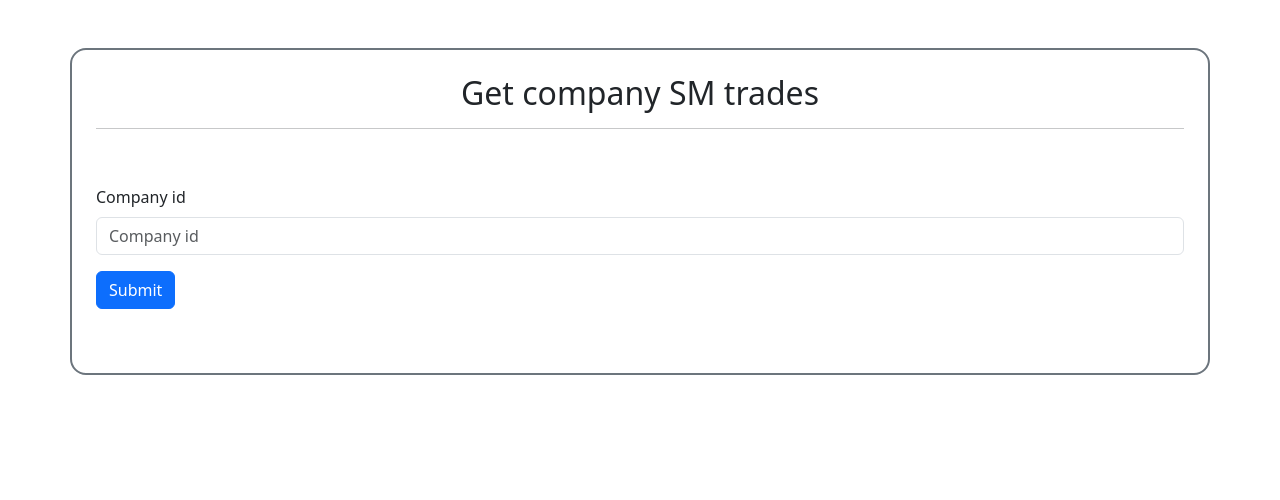
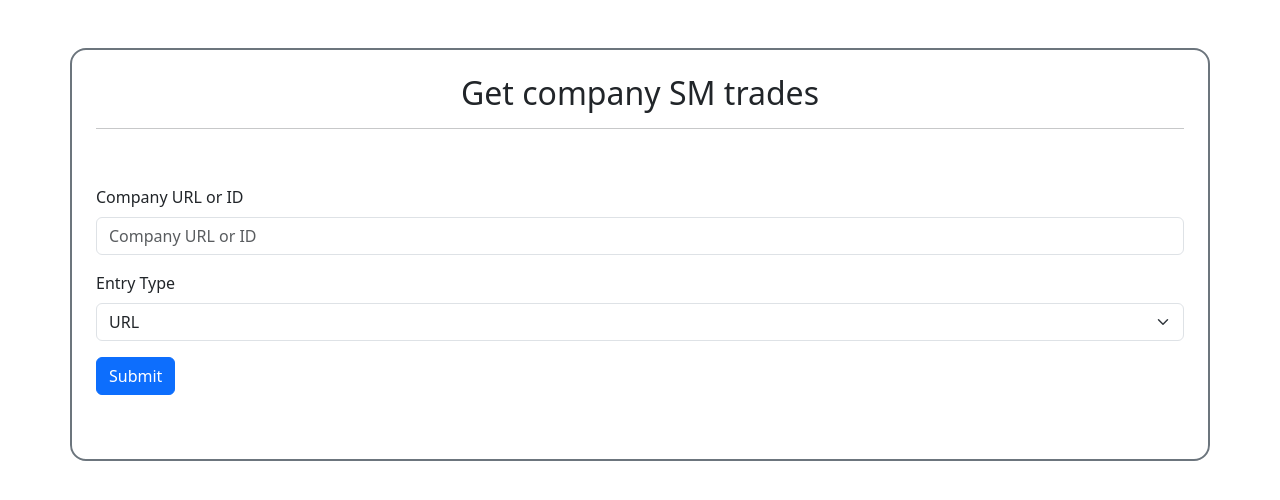
Before and after one commit to ClemLanoe/seedlense, a Django app: page /tools/company/sm_trades in a window 1280 px wide. Shown: the part 56-556 px from the top of the page. Run offline with Django 4.2, Linux system fonts and the light colour scheme; some libraries are stand-ins or nearby versions.

Commit message:
Added SM url as entry to company form

```diff
--- a/my_seedrs/templates/index.html
+++ b/my_seedrs/templates/index.html
@@ -16,4 +16,5 @@
 {% block content %}
 <h1>MySeedrs</h1>
 <h2>Welcome to myseedrs</h2>
+<a href="/tools/">Tools</a>
 {% endblock %}
--- a/my_seedrs/templates/tools/index.html
+++ b/my_seedrs/templates/tools/index.html
@@ -19,10 +19,10 @@
   <!-- <h2>Articles</h2> -->
     <!-- <li><a href="/utils/upload_articles/">Upload articles</a></li> -->
   <h2>Secondary Market</h2>
-    <li><a href="/tools/company/sm_trades">View company SM trades</a></li>
-    <li><a href="/tools/buyer_seller/">View Buyer and Seller</a></li>
+    <a href="/tools/company/sm_trades">View company SM trades</a><br>
+    <a href="/tools/buyer_seller/">View Buyer and Seller</a>
   <h2>Data</h2>
-    <li><a href="/tools/portfolio_valuation/">Generate portfolio valuation</a></li>
+    <a href="/tools/portfolio_valuation/">Generate portfolio valuation</a>
     <!-- <li><a href="/utils/company_match/">Match companies from CSV files</a></li> -->
 </ul>
 {% endblock %}
--- a/my_seedrs/tools/forms.py
+++ b/my_seedrs/tools/forms.py
@@ -1,8 +1,14 @@
 from django import forms
 from django.core.validators import FileExtensionValidator
 
+ENTRY_TYPES= [
+    ('url', 'URL'),
+    ('company_id', 'ID'),
+    ]
+
 class CompanyTradesForm(forms.Form):
-    company_id = forms.IntegerField()
+    company_entry = forms.CharField(label="Company URL or ID")
+    entry_type = forms.CharField(label='Entry Type', widget=forms.Select(choices=ENTRY_TYPES))
 
 class BuyersSellersForm(forms.Form):
     share_lot_id = forms.CharField()
--- a/my_seedrs/tools/views.py
+++ b/my_seedrs/tools/views.py
@@ -48,12 +48,21 @@ class CompanyTrades(FormView):
         form = self.get_form(form_class)
 
         if form.is_valid():
-            company_id = int(request.POST["company_id"])
+            company_entry = str(request.POST["company_entry"])
+            entry_type = str(request.POST["entry_type"])
 
             session = proxy_manager.get_proxied_session(WEBSHARE_KEY, WEBSHARE_USER, WEBSHARE_PW)
+
+            if entry_type == 'url':
+                company_id = seedrs.get_business_id(session, company_entry)
+            elif entry_type == 'company_id':
+                company_id = company_entry
+
             seedrs.log_in(session, SEEDRS_USERNAME, SEEDRS_PASSWORD)
 
             company_sm_trades = seedrs.get_share_lots(session, company_id, availability='sold')
+
+            session.close()
 
             return JsonResponse(company_sm_trades, safe=False)
 
@@ -85,6 +94,8 @@ class BuyerSeller(FormView):
 
             transaction_data = seedrs.get_transactors(session, share_lot_id, tmp_buyer, tmp_seller)
 
+            session.close()
+
             return JsonResponse(transaction_data, safe=False)
 
         return self.form_invalid(form)
```
